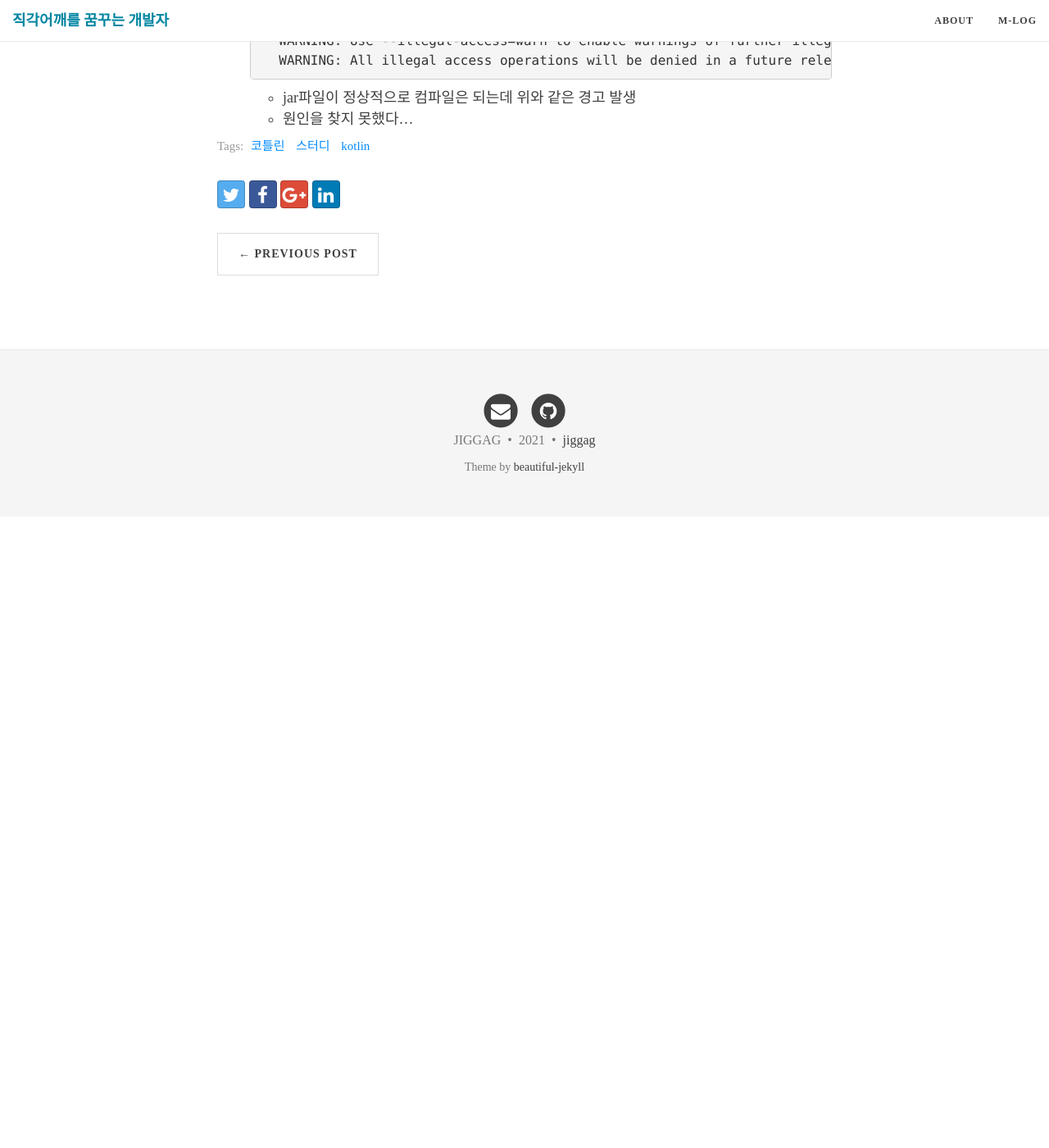
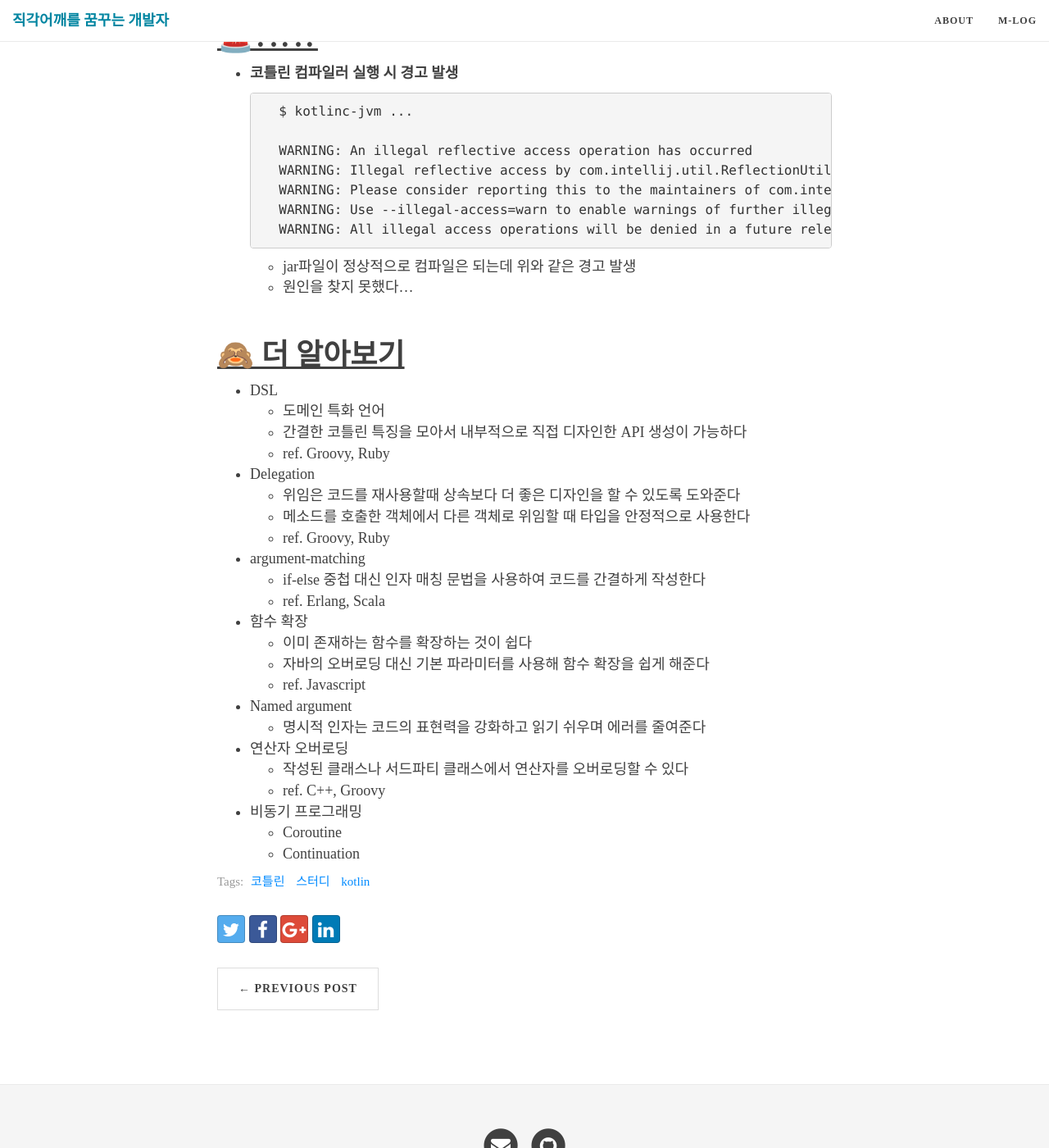
Before and after one commit to jiggag/jiggag.github.io, a Jekyll site: the page built from _posts/2021-03/2021-03-23-kotlin-study-ch-1.md, in a window 1280 px wide and 1400 px high, scrolled down 2833 px. Shown: the whole window at 82% size. Built offline with Jekyll 4.4.1, drawn with Linux system fonts in a browser that asks for light colours; nearby versions of some CDN libraries; comment, search, counter and statistics services are not loaded; before the commit the page ends 3463 px from its top, so only the background shows below that; some of the changed text lies outside the part shown.

Commit message:
코틀린 스터디 이후 더 알아보기

````diff
--- a/_posts/2021-03/2021-03-23-kotlin-study-ch-1.md
+++ b/_posts/2021-03/2021-03-23-kotlin-study-ch-1.md
@@ -27,6 +27,10 @@ tags : [코틀린, 스터디, kotlin]
 
 ## 객체지향 + 함수형
 - 객체지향 + 비동기 + 함수형 + 스크립트 다양한 형태의 프로그래밍 지원한다
+    - 명령형과 함수형을 섞어서 사용할 수 있다
+    - 직면한 문제에 적합한 방법으로 작성하고 이후에 원하는 방식으로 리팩터링한다
+    - 우선 동작하게 만들고 빠르게 개선한다
+    - 코틀린의 코루틴의 높은 성능의 비동기 처리
 - 순수 함수로 값처럼 사용하면서 간결하게 코드를 작성 할 수 있다
 - 순수 함수이기에 동기화 처리가 되지 않아도 멀티스레드 방식에서 안전하다
 - 독립적인 함수로 구성되어 테스트가 용이하다
@@ -35,7 +39,11 @@ tags : [코틀린, 스터디, kotlin]
 - 실용성 + 간결성 + 안정성 + 상호운용성
 - 다른 언어들의 장점 기법들을 활용하여 실용성을 높인다
 - 최소한으로 간단하고 간결한 코드를 작성한다
+    - less is more
+    - 코드를 적게 작성하고 관리하는 코드를 줄이면 오류도 줄어든다
 - 컴파일 시점에 더 많은 검사를 통해 오류 방지한다 (NullPointerException, ClassCastException)
+    - 적게 작성한 코드에서 오류가 더 적게 발생한다
+    - 컴파일 단계에서 빠르게 오류를 찾아낸다
 - 기존의 자바 라이브러리를 유지하고 섞어서 사용하며 상호운용이 가능하도록 한다
 
 # 코틀린 사용하기
@@ -94,7 +102,7 @@ tags : [코틀린, 스터디, kotlin]
 - 다양한 옵션이 있는만큼 원하는 방향으로 선택하여 효율적인 코드 작성할 수 있다
 
 
-# ?!?!?
+# 🚨?!?!?
 - **코틀린 컴파일러 실행 시 경고 발생**
 
     ```markdown
@@ -109,3 +117,28 @@ tags : [코틀린, 스터디, kotlin]
 
     - jar파일이 정상적으로 컴파일은 되는데 위와 같은 경고 발생
     - 원인을 찾지 못했다...
+
+# 🙈 더 알아보기
+- DSL
+    - 도메인 특화 언어
+    - 간결한 코틀린 특징을 모아서 내부적으로 직접 디자인한 API 생성이 가능하다
+    - ref. Groovy, Ruby
+- Delegation
+    - 위임은 코드를 재사용할때 상속보다 더 좋은 디자인을 할 수 있도록 도와준다
+    - 메소드를 호출한 객체에서 다른 객체로 위임할 때 타입을 안정적으로 사용한다
+    - ref. Groovy, Ruby
+- argument-matching
+    - if-else 중첩 대신 인자 매칭 문법을 사용하여 코드를 간결하게 작성한다
+    - ref. Erlang, Scala
+- 함수 확장
+    - 이미 존재하는 함수를 확장하는 것이 쉽다
+    - 자바의 오버로딩 대신 기본 파라미터를 사용해 함수 확장을 쉽게 해준다
+    - ref. Javascript
+- Named argument
+    - 명시적 인자는 코드의 표현력을 강화하고 읽기 쉬우며 에러를 줄여준다
+- 연산자 오버로딩
+    - 작성된 클래스나 서드파티 클래스에서 연산자를 오버로딩할 수 있다
+    - ref. C++, Groovy
+- 비동기 프로그래밍
+    - Coroutine
+    - Continuation
````
